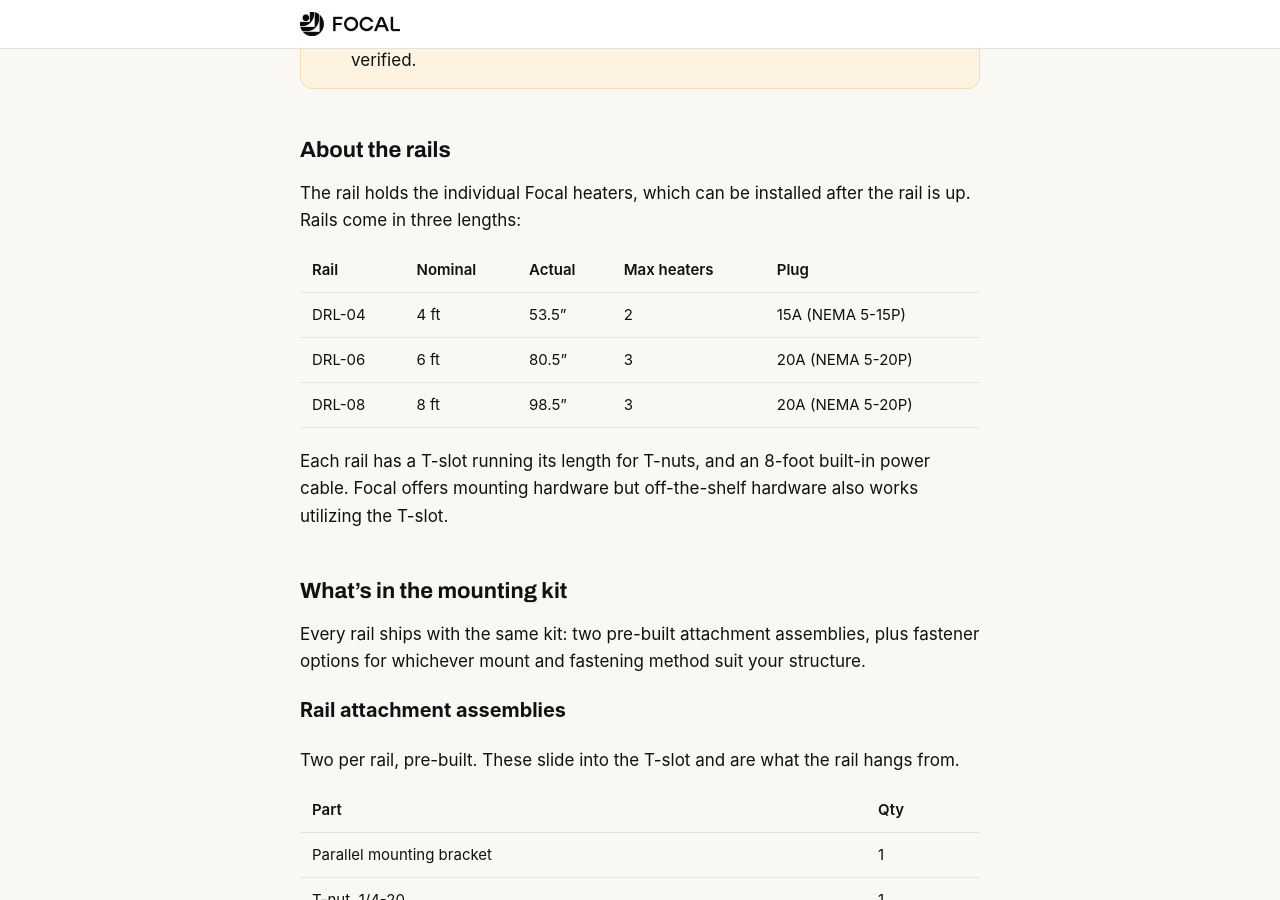
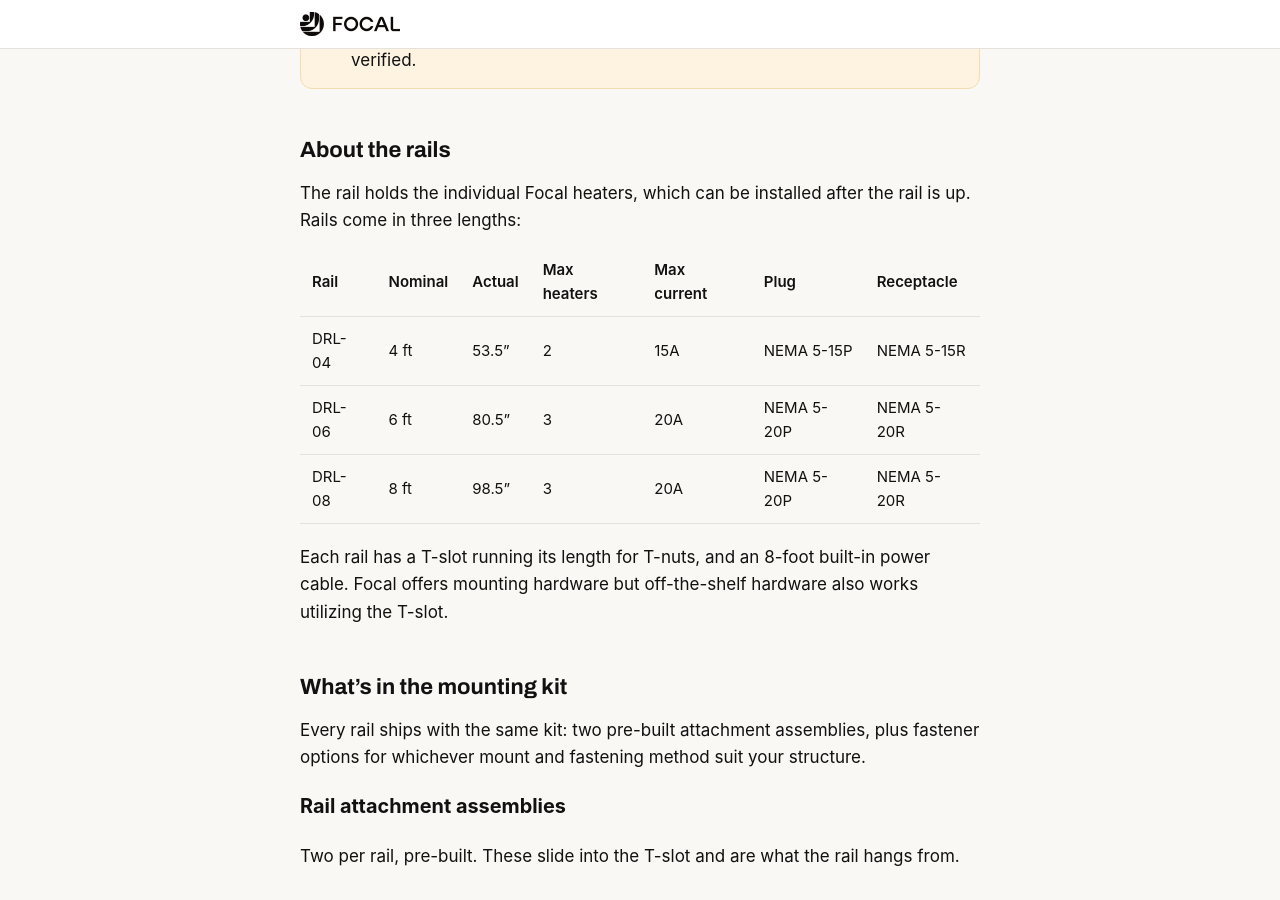
Before and after one commit to BeamT/external-docs, a Jekyll site: the page built from _guides/rail-installation.md, in a window 1280 px wide and 900 px high, scrolled down 841 px. Built offline with Jekyll 4.4.1, drawn with Linux system fonts in a browser that asks for light colours; some web fonts are replaced.

Commit message:
update table

```diff
--- a/_guides/rail-installation.md
+++ b/_guides/rail-installation.md
@@ -32,11 +32,11 @@
 
 The rail holds the individual Focal heaters, which can be installed after the rail is up. Rails come in three lengths:
 
-| Rail | Nominal | Actual | Max heaters | Plug |
-|---|---|---|---|---|
-| DRL-04 | 4 ft | 53.5" | 2 | 15A (NEMA 5-15P) |
-| DRL-06 | 6 ft | 80.5" | 3 | 20A (NEMA 5-20P) |
-| DRL-08 | 8 ft | 98.5" | 3 | 20A (NEMA 5-20P) |
+| Rail | Nominal | Actual | Max heaters | Max current | Plug | Receptacle |
+|---|---|---|---|---|---|---|
+| DRL-04 | 4 ft | 53.5" | 2 | 15A | NEMA 5-15P | NEMA 5-15R |
+| DRL-06 | 6 ft | 80.5" | 3 | 20A | NEMA 5-20P | NEMA 5-20R |
+| DRL-08 | 8 ft | 98.5" | 3 | 20A | NEMA 5-20P | NEMA 5-20R |
 
 Each rail has a T-slot running its length for T-nuts, and an 8-foot built-in power cable. Focal offers mounting hardware but off-the-shelf hardware also works utilizing the T-slot.
 
```
